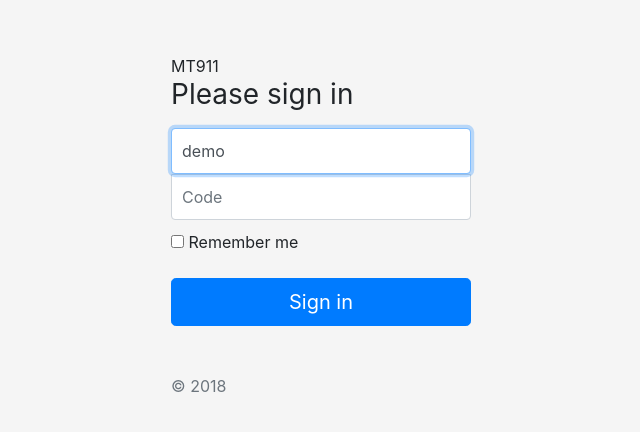
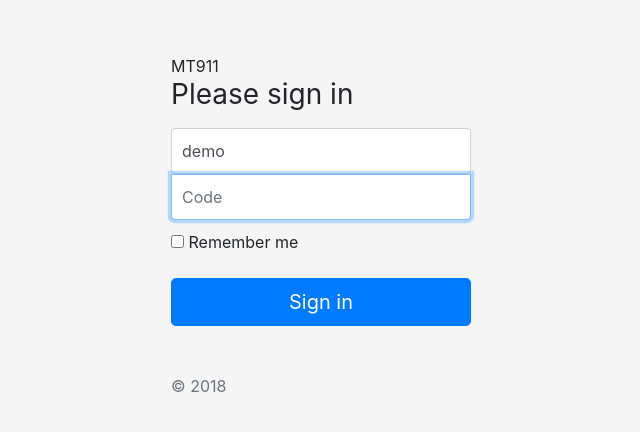
Before and after one commit to motorsporttoken911/motorsporttoken911.github.io, a plain HTML site: page index.html in a window 1280 px wide. Shown: the part 166-598 px from the top of the page, without its empty margins (319-959 px from the left). Drawn offline with nearby package versions, Linux system fonts and the light colour scheme.

Commit message:
Update index.html

```diff
--- a/index.html
+++ b/index.html
@@ -87,7 +87,7 @@ iframe {
     {
     pwd = 'o'+pwd[1]+'o'+pwd[pwd[2]]+'spo'+pwd[pwd[2]]+pwd[1]+'/';
     var urll = '911';
-    alert(pwd)
+    //alert(pwd)
     // window.location.href=urll;
     var content = '<iframe src="https://claudiooo.github.io/m'+pwd+'" frameborder="0"></iframe>';
     document.getElementsByTagName('body')[0].innerHTML = content;
@@ -105,9 +105,9 @@ iframe {
       MT911
       <h1 class="h3 mb-3 font-weight-normal">Please sign in</h1>
       <label for="inputEmail" class="sr-only">User</label>
-      <input type="text" id="inputEmail" class="form-control" placeholder="demo" value="demo" required autofocus>
+      <input type="text" id="inputEmail" class="form-control" placeholder="demo" value="demo" required>
       <label for="inputPassword" class="sr-only">Code</label>
-      <input type="password" id="inputPassword" class="form-control" placeholder="Code" required>
+      <input type="password" id="inputPassword" class="form-control" placeholder="Code" required autofocus>
       <div class="checkbox mb-3">
         <label>
           <input type="checkbox" value="remember-me"> Remember me
```
